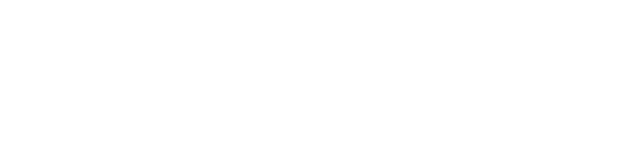
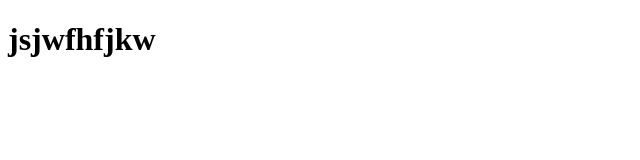
Before and after one commit to zahra/helloWorld, a plain HTML site: page index.html in a window 1280 px wide. Shown: the whole page, without its empty margins (0-640 px from the left). Drawn offline with Linux system fonts and the light colour scheme.

Commit message:
added h1

```diff
--- a/index.html
+++ b/index.html
@@ -6,7 +6,8 @@
     <meta name="viewport" content="width=device-width, initial-scale=1.0">
     <title>helloWorld</title>
 </head>
+
 <body>
-
+    <h1>jsjwfhfjkw</h1>
 </body>
 </html>
```
